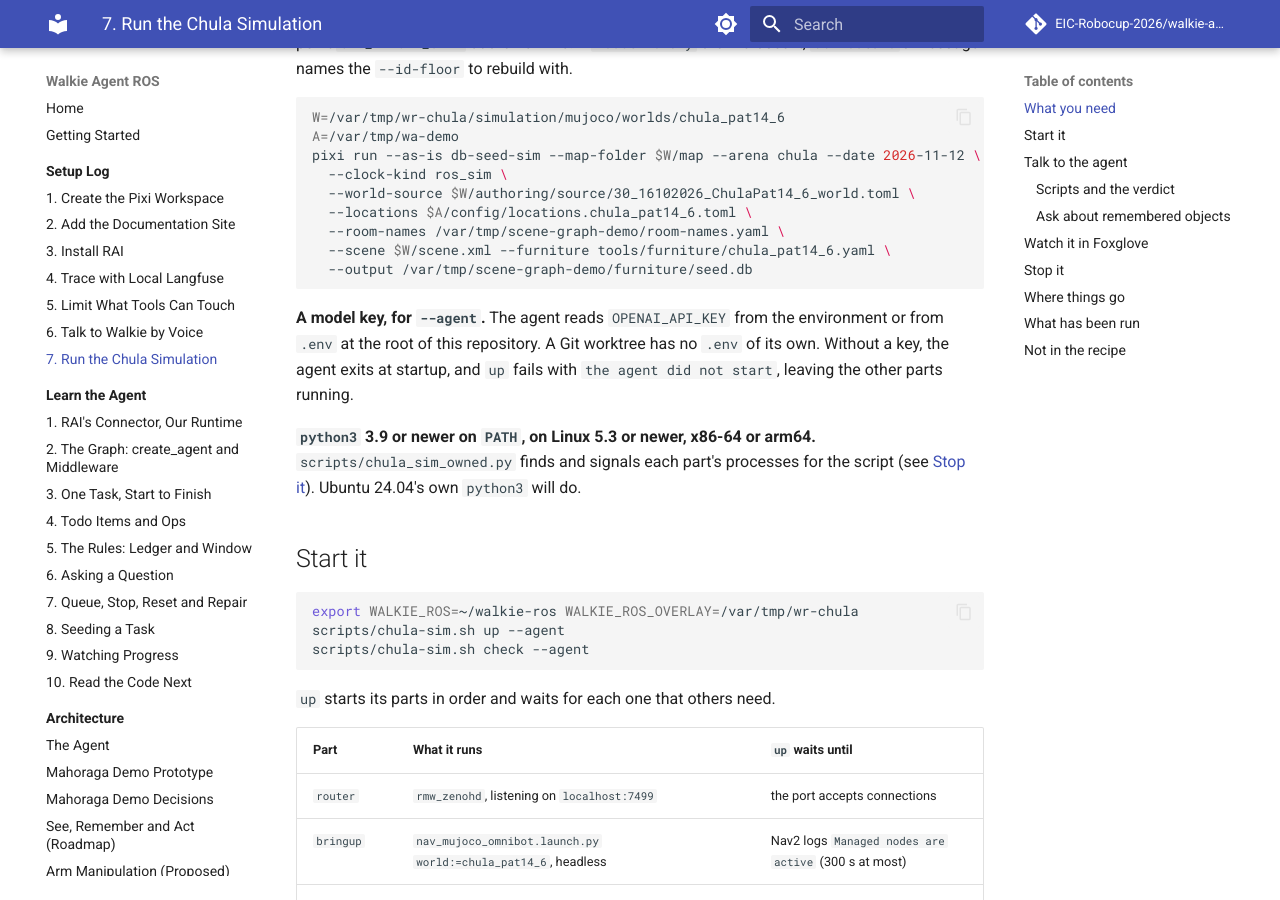
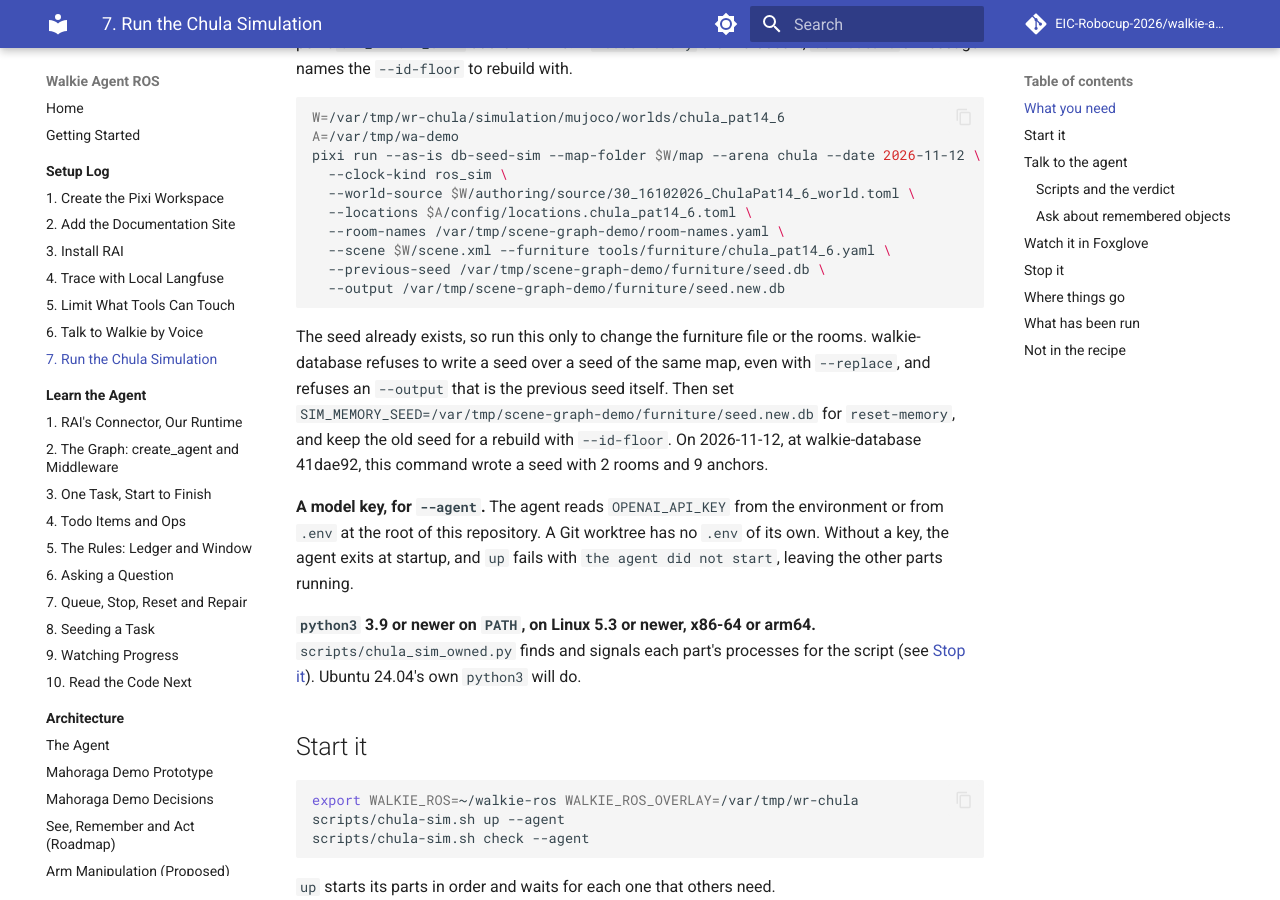
Before and after one commit to EIC-Robocup-2026/walkie-agent-ros, an MkDocs documentation site: the page built from docs/setup/08-chula-simulation.md, in a window 1280 px wide and 900 px high, scrolled down 2538 px. Built offline with MkDocs 1.6.1 and Material for MkDocs 9.7.7, drawn with Linux system fonts in a browser that asks for light colours; comment, search, counter and statistics services are not loaded.

Commit message:
docs: rebuild the furniture seed into a new file with --previous-seed

````diff
--- a/docs/setup/08-chula-simulation.md
+++ b/docs/setup/08-chula-simulation.md
@@ -124,8 +124,17 @@ pixi run --as-is db-seed-sim --map-folder $W/map --arena chula --date 2026-11-12
   --locations $A/config/locations.chula_pat14_6.toml \
   --room-names /var/tmp/scene-graph-demo/room-names.yaml \
   --scene $W/scene.xml --furniture tools/furniture/chula_pat14_6.yaml \
-  --output /var/tmp/scene-graph-demo/furniture/seed.db
+  --previous-seed /var/tmp/scene-graph-demo/furniture/seed.db \
+  --output /var/tmp/scene-graph-demo/furniture/seed.new.db
 ```
+
+The seed already exists, so run this only to change the furniture file or the
+rooms. walkie-database refuses to write a seed over a seed of the same map, even
+with `--replace`, and refuses an `--output` that is the previous seed itself.
+Then set `SIM_MEMORY_SEED=/var/tmp/scene-graph-demo/furniture/seed.new.db` for
+`reset-memory`, and keep the old seed for a rebuild with `--id-floor`. On
+2026-11-12, at walkie-database 41dae92, this command wrote a seed with 2 rooms
+and 9 anchors.
 
 **A model key, for `--agent`.** The agent reads `OPENAI_API_KEY` from the
 environment or from `.env` at the root of this repository. A Git worktree has no
````
